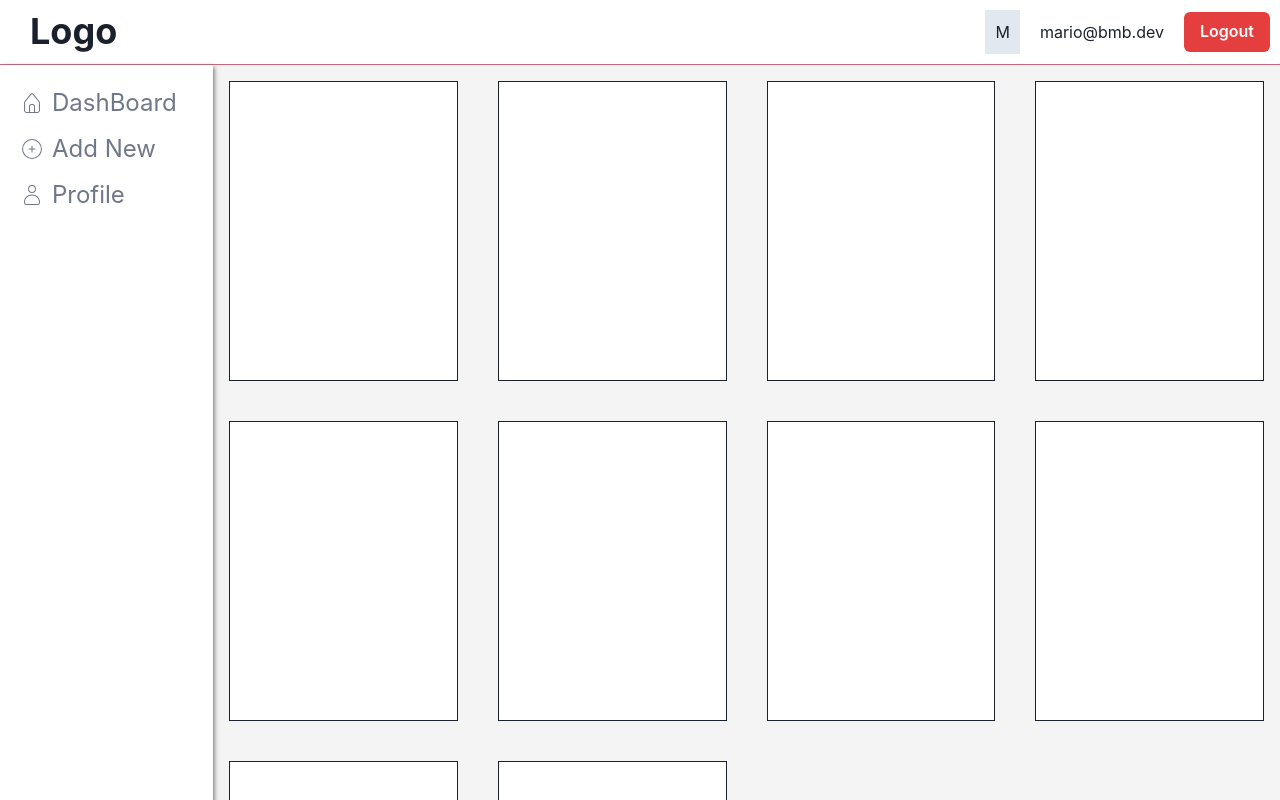
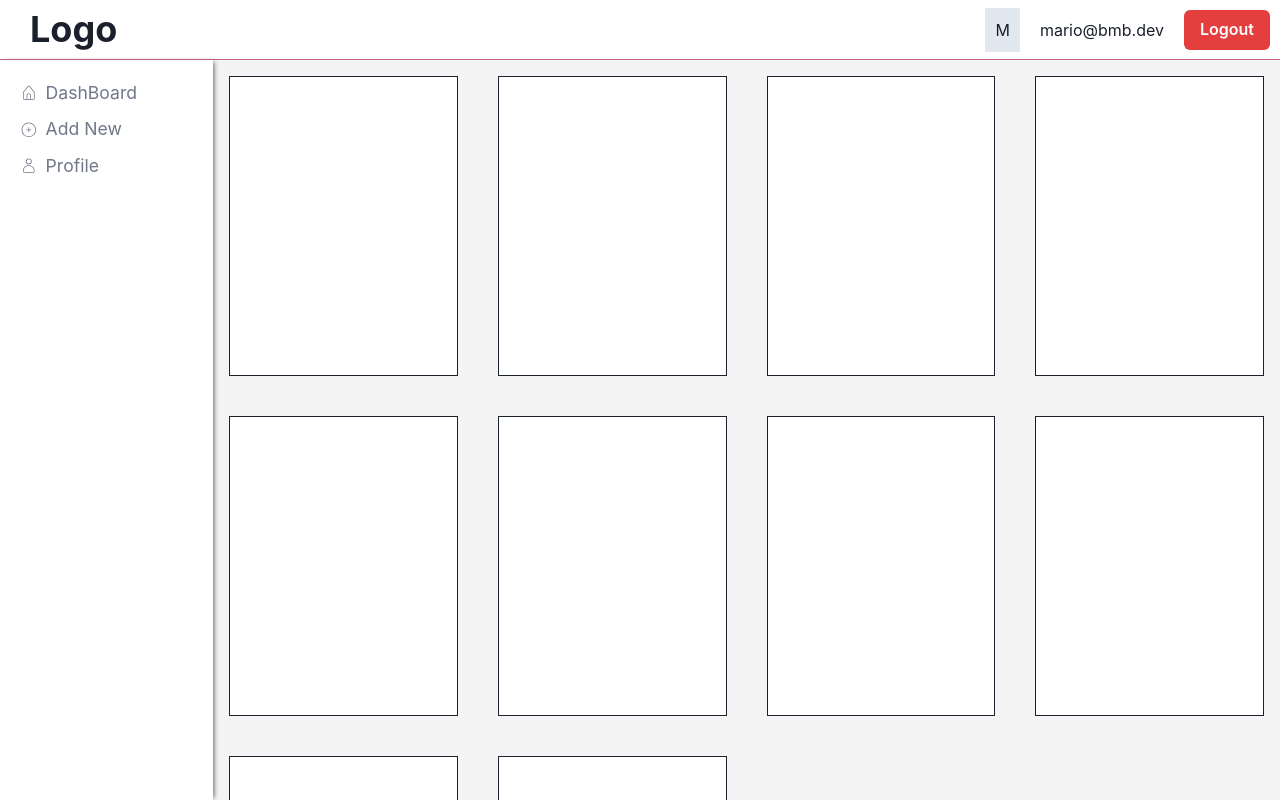
Before and after one commit to bbahaida/bmb-react-starter, a React (Vite) app: page / in a window 1280 px wide. Shown: the top 800 px of the page. Built offline with nearby package versions, Linux system fonts and the light colour scheme.

Commit message:
improve layout

```diff
--- a/src/components/Navbar.tsx
+++ b/src/components/Navbar.tsx
@@ -17,6 +17,7 @@ const Navbar = () => {
       as="nav"
       p="10px"
       alignItems="center"
+      h="60px"
     >
       <Heading as="h4" pl="20px">
         Logo
--- a/src/components/Sidebar.tsx
+++ b/src/components/Sidebar.tsx
@@ -9,9 +9,9 @@ const Sidebar: React.FC<SidebarProps> = ({ items }) => {
     <List
       bg="white"
       boxShadow="3px 0 5px -2px #666"
-      minH="100vh"
+      minH="calc(100vh - 60px)"
       color="full"
-      fontSize="1.5em"
+      fontSize="1.1em"
       padding="20px"
     >
       {items.map((i) => (
--- a/src/layouts/RootLayout.tsx
+++ b/src/layouts/RootLayout.tsx
@@ -13,12 +13,17 @@ export default function RootLayout() {
         <Navbar />
       </GridItem>
       <Show above="md">
-        <GridItem colSpan={sidebarSpan}>
+        <GridItem colSpan={sidebarSpan} height="calc(100vh - 60px)">
           <Sidebar items={items} />
         </GridItem>
       </Show>
 
-      <GridItem p="1rem" colSpan={contentSpan} gridAutoRows="auto">
+      <GridItem
+        p="1rem"
+        colSpan={contentSpan}
+        overflowY="auto"
+        height="calc(100vh - 60px)"
+      >
         <Outlet />
       </GridItem>
     </Grid>
```
